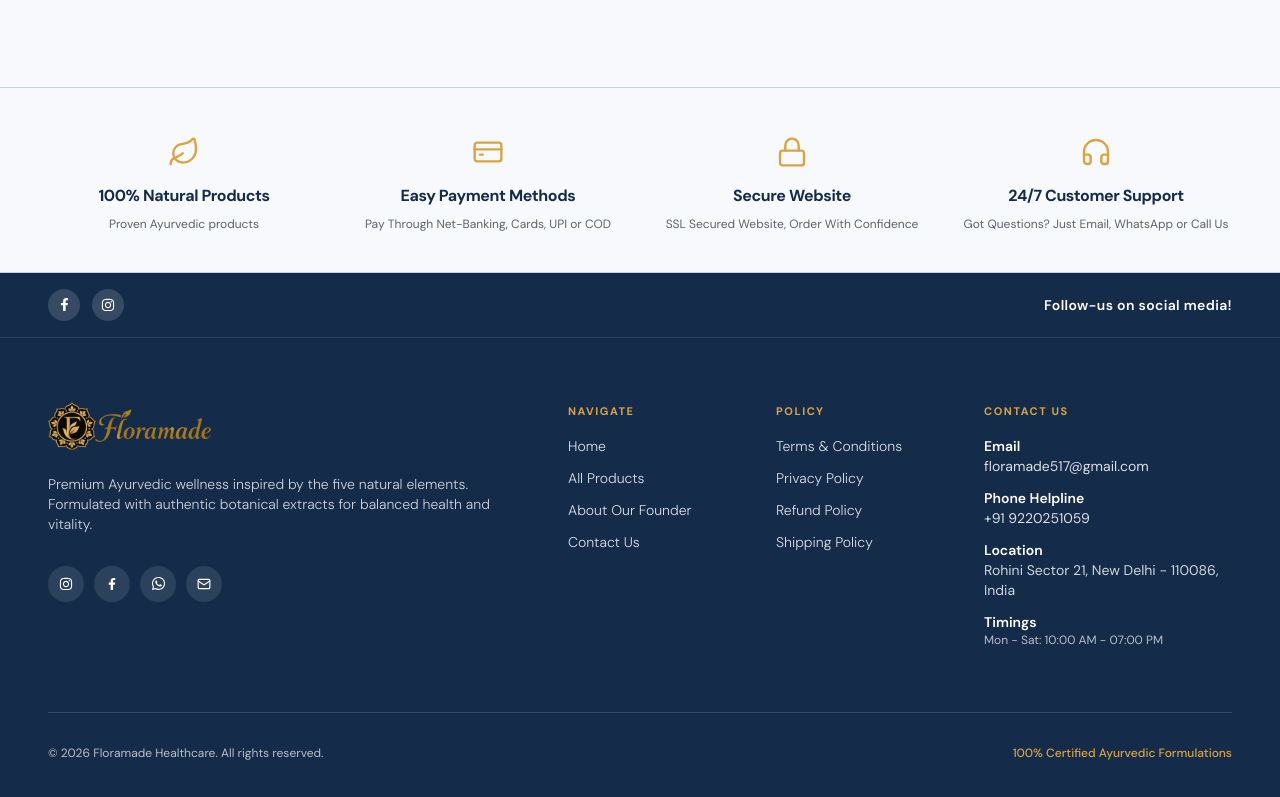
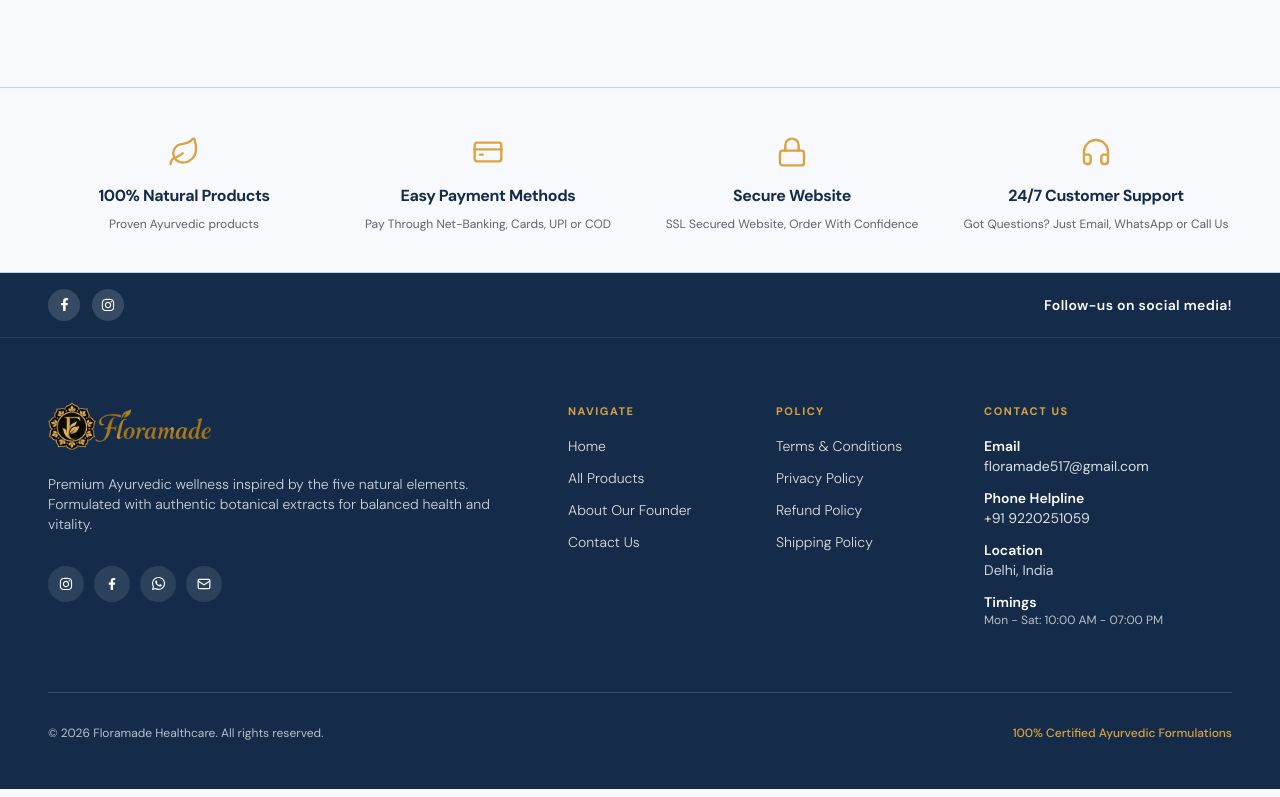
Before and after one commit to ketannbhandwal/floramade, a Next.js app: page /about in a window 1280 px wide. Shown: the part 3141-3938 px from the top of the page. Built offline with nearby package versions, Linux system fonts and the light colour scheme; no server answers.

Commit message:
fix: update address to Delhi India across about, contact, footer, policy and schema

```diff
--- a/app/about/AboutContent.jsx
+++ b/app/about/AboutContent.jsx
@@ -256,7 +256,7 @@ export default function AboutContent() {
                 </div>
               </div>
               <div className="text-right text-[11px] text-[#1A2332]/60 hidden sm:block">
-                <span>Rohini, New Delhi • India</span>
+                <span>Delhi, India</span>
               </div>
             </div>
           </motion.div>
--- a/app/about/page.jsx
+++ b/app/about/page.jsx
@@ -68,9 +68,8 @@ const aboutSchema = {
     "image": "https://floramade.in/assets/aboutus2.webp",
     "address": {
       "@type": "PostalAddress",
-      "streetAddress": "Rohini Sector 21",
-      "addressLocality": "New Delhi",
-      "postalCode": "110086",
+      "addressLocality": "Delhi",
+      "addressRegion": "Delhi",
       "addressCountry": "IN"
     }
   }
--- a/app/contact/page.jsx
+++ b/app/contact/page.jsx
@@ -358,7 +358,7 @@ export default function ContactPage() {
                 <div className="space-y-3 text-xs text-[#1A2332]/80">
                   <div className="flex items-start gap-2.5">
                     <MapPin size={16} className="text-[#142B49] shrink-0 mt-0.5" />
-                    <span>Rohini Sector 21, New Delhi - 110086, India</span>
+                    <span>Delhi, India</span>
                   </div>
 
                   <div className="flex items-start gap-2.5">
--- a/app/layout.js
+++ b/app/layout.js
@@ -42,9 +42,8 @@ const organizationSchema = [
     ],
     "address": {
       "@type": "PostalAddress",
-      "streetAddress": "Rohini Sector 21",
-      "addressLocality": "New Delhi",
-      "postalCode": "110086",
+      "addressLocality": "Delhi",
+      "addressRegion": "Delhi",
       "addressCountry": "IN"
     },
     "contactPoint": {
--- a/app/privacy-policy/page.jsx
+++ b/app/privacy-policy/page.jsx
@@ -246,7 +246,7 @@ export default function PrivacyPolicyPage() {
             </div>
             <div className="flex items-start gap-2 text-xs text-[#1A2332]/80">
               <MapPin size={15} className="text-[#142B49] shrink-0 mt-0.5" />
-              <span>Rohini Sector 21, New Delhi - 110086, India</span>
+              <span>Delhi, India</span>
             </div>
             <div className="flex flex-wrap gap-4 pt-2 text-xs font-semibold text-[#142B49]">
               <a href="mailto:floramade517@gmail.com" className="flex items-center gap-1.5 hover:underline">
--- a/app/shipping-policy/page.jsx
+++ b/app/shipping-policy/page.jsx
@@ -173,7 +173,7 @@ export default function ShippingPolicyPage() {
             </div>
             <div className="flex items-start gap-2 text-xs text-[#1A2332]/80">
               <MapPin size={15} className="text-[#142B49] shrink-0 mt-0.5" />
-              <span>Rohini Sector 21, New Delhi - 110086, India</span>
+              <span>Delhi, India</span>
             </div>
             <div className="flex flex-wrap gap-4 pt-2 text-xs font-semibold text-[#142B49]">
               <a href="mailto:floramade517@gmail.com" className="flex items-center gap-1.5 hover:underline">
--- a/app/terms/page.jsx
+++ b/app/terms/page.jsx
@@ -214,7 +214,7 @@ export default function TermsPage() {
               </div>
               <div className="flex items-start gap-2 text-xs text-[#1A2332]/80">
                 <MapPin size={15} className="text-[#142B49] shrink-0 mt-0.5" />
-                <span>Rohini Sector 21, New Delhi - 110086, India</span>
+                <span>Delhi, India</span>
               </div>
               <div className="flex flex-wrap gap-4 pt-2 text-xs font-semibold text-[#142B49]">
                 <a href="mailto:floramade517@gmail.com" className="flex items-center gap-1.5 hover:underline">
--- a/components/layout/Footer.jsx
+++ b/components/layout/Footer.jsx
@@ -183,7 +183,7 @@ export default function Footer() {
                 </div>
                 <div>
                   <p className="font-semibold text-white">Location</p>
-                  <p className="text-white/80">Rohini Sector 21, New Delhi - 110086, India</p>
+                  <p className="text-white/80">Delhi, India</p>
                 </div>
                 <div>
                   <p className="font-semibold text-white">Timings</p>
```
Also changed, not shown: lib/invoice-generator.js.
